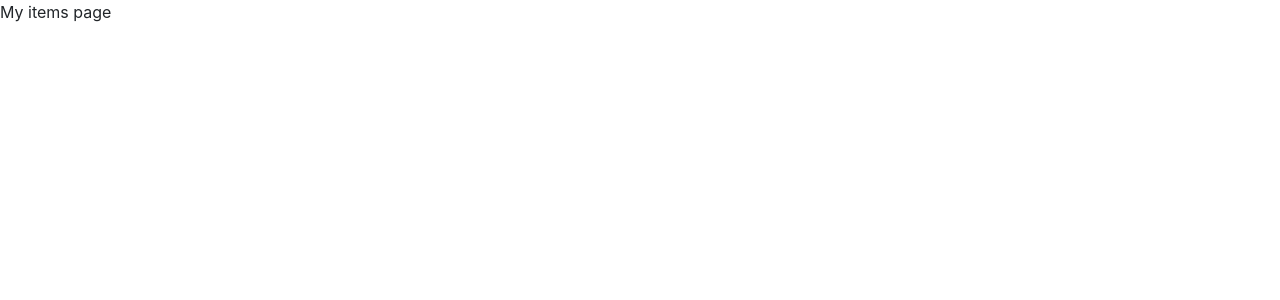
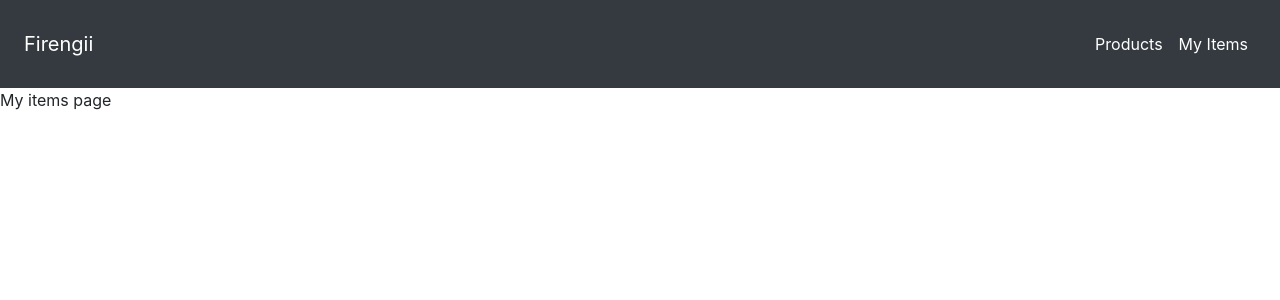
Before and after one commit to stillonwarpath/nuxt_fire_extinguisher, a Nuxt app: page /my-items in a window 1280 px wide. Shown: the top 300 px of the page. Built offline with nearby package versions, Linux system fonts and the light colour scheme.

Commit message:
Added navbar inside default layout. Removed navbar in all pages.

```diff
--- /dev/null
+++ b/layouts/default.vue
@@ -0,0 +1,6 @@
+<template>
+    <div>
+        <Nav />
+        <Nuxt />
+    </div>
+</template>
--- a/pages/index.vue
+++ b/pages/index.vue
@@ -1,6 +1,5 @@
 <template>
 <div>
-    <Nav />
     <div class="container">
       <Hero />
       <LargeCardDisplay
--- a/pages/products/index.vue
+++ b/pages/products/index.vue
@@ -1,6 +1,5 @@
 <template>
   <div>
-    <Nav />
     <div class="container">
         <LargeCardDisplay
             v-for="cardInfo in largeCardSections.slice(0,1)"
```
